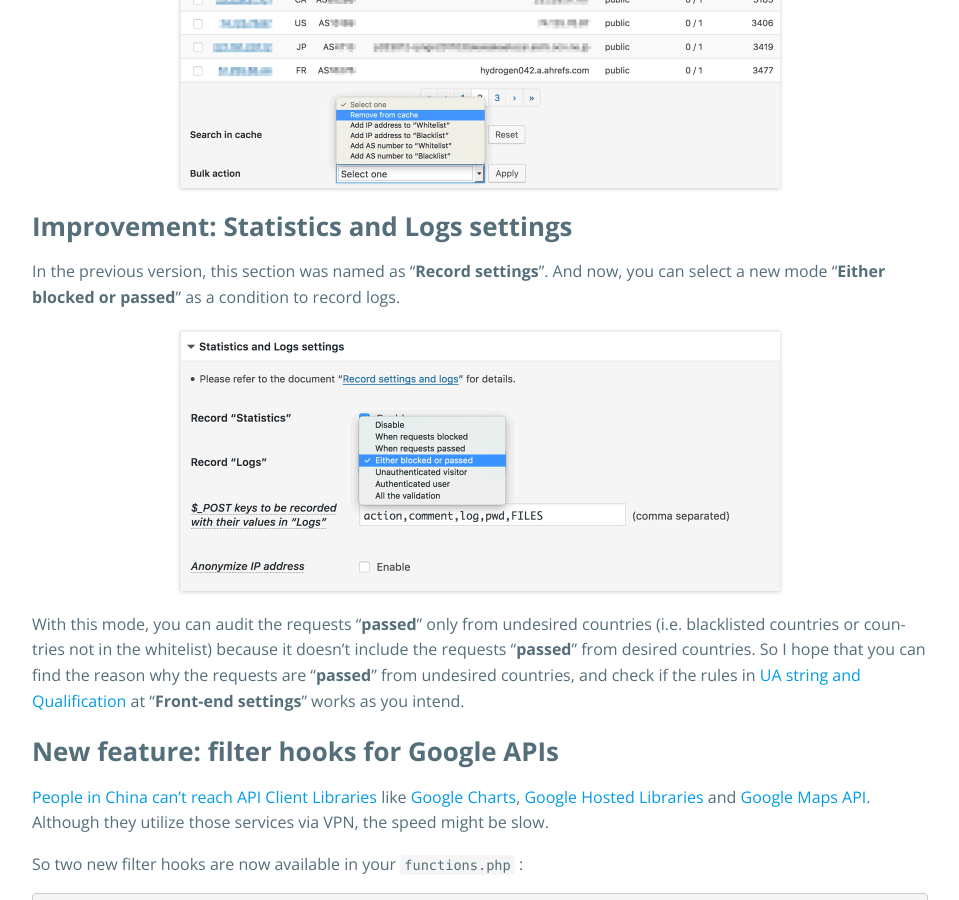
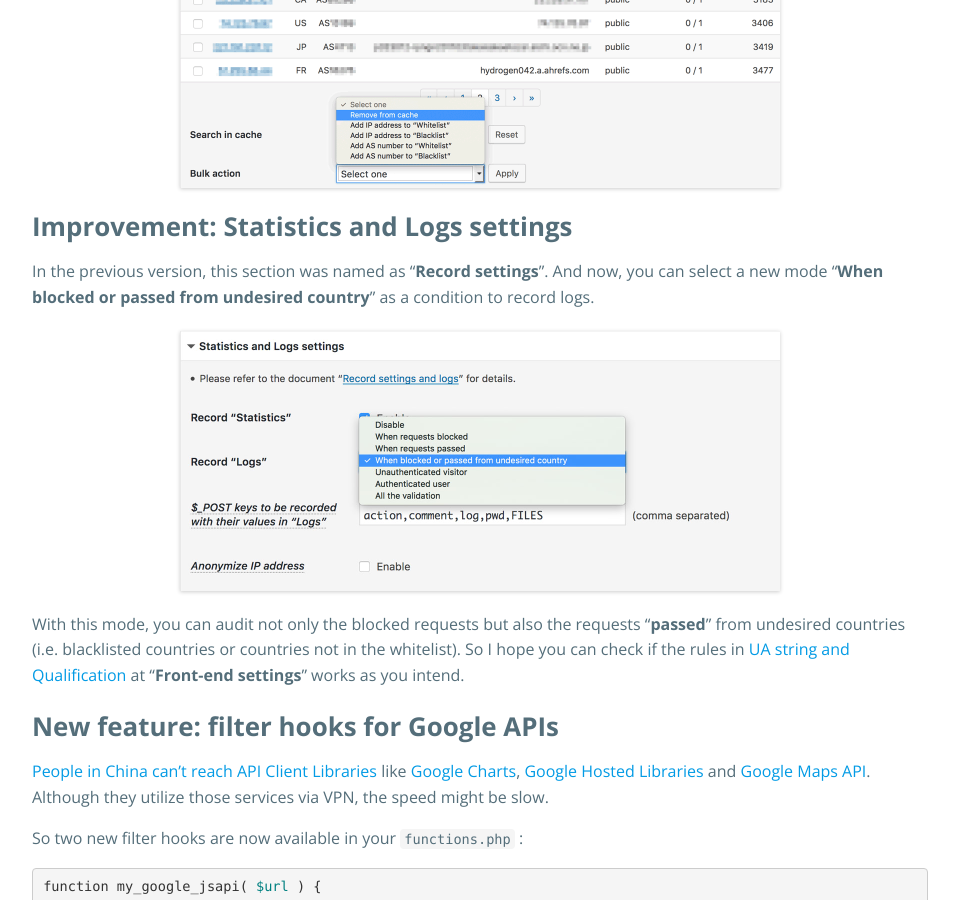
Before and after one commit to tokkonopapa/WordPress-IP-Geo-Block, a Jekyll site: the page built from _posts/changelog/2017-11-29-release-3.0.5.md, in a window 1280 px wide and 900 px high, scrolled down 2408 px. Shown: the whole window, without its empty margins (160-1119 px from the left). Built offline with Jekyll 4.4.1, drawn with Linux system fonts in a browser that asks for light colours; emoji names are drawn with the system emoji font; some web fonts are replaced.

Commit message:
Update changelog.

```diff
--- a/_posts/changelog/2017-11-29-release-3.0.5.md
+++ b/_posts/changelog/2017-11-29-release-3.0.5.md
@@ -83,19 +83,18 @@ try to login again.
 ### Improvement: Statistics and Logs settings ###
 
 In the previous version, this section was named as "**Record settings**".
-And now, you can select a new mode "**Either blocked or passed**" as a
-condition to record logs.
+And now, you can select a new mode "**When blocked or passed from undesired
+country**" as a condition to record logs.
 
-![Statistics and Logs settings]({{ '/img/2017-11/LogsSettings.png' | prepend: site.baseurl }}
+![Statistics and Logs settings]({{ '/img/2017-11/LogsSettings.jpg' | prepend: site.baseurl }}
  "Statistics and Logs settings"
 )
 
-With this mode, you can audit the requests "__passed__" only from undesired
-countries (i.e. blacklisted countries or countries not in the whitelist)
-because it doesn't include the requests "__passed__" from desired countries.
-So I hope that you can find the reason why the requests are "__passed__" from
-undesired countries, and check if the rules in [UA string and Qualification]
-[UA-Qualify] at "**Front-end settings**" works as you intend.
+With this mode, you can audit not only the blocked requests but also the
+requests "__passed__" from undesired countries (i.e. blacklisted countries or
+countries not in the whitelist). So I hope you can check if the rules in
+[UA string and Qualification][UA-Qualify] at "**Front-end settings**" works as
+you intend.
 
 ### New feature: filter hooks for Google APIs ###
 
```
Also changed, not shown: img/2017-11/LiveUpdate.png, img/2017-11/LogsSettings.jpg (added), img/2017-11/LogsSettings.png (deleted), img/2017-11/NewScreen-Cache.png, img/2017-11/NewScreen-Logs.png.
